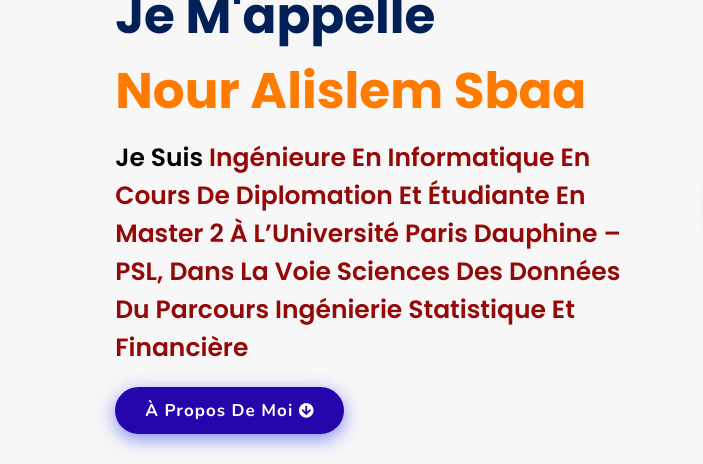
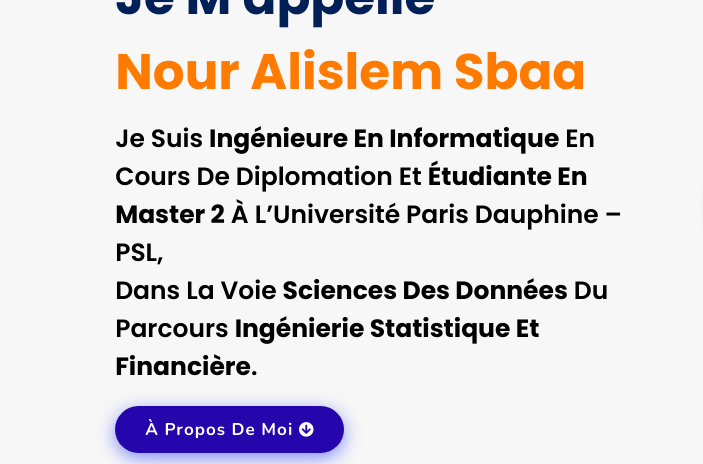
Before and after one commit to NourSbaa/CV, a plain HTML site: page index.html in a window 1280 px wide. Shown: the part 191-655 px from the top of the page, 0-703 px from the left. Drawn offline with nearby package versions, Linux system fonts and the light colour scheme; a script that the page names is missing.

Commit message:
Update index.html

```diff
--- a/index.html
+++ b/index.html
@@ -35,13 +35,24 @@
     <div id="particles-js"></div>
 
     <div class="content">
-    <h2>Bonjour,<br/>Je m'appelle<span> <br>Nour Alislem Sbaa</span></h2>
-    <p>Je suis
-        <span class="typing-text">ingénieure en informatique en cours de diplomation et étudiante en Master 2
-        à l’Université Paris Dauphine – PSL, dans la voie Sciences des Données du parcours Ingénierie Statistique et Financière</span></p>
-    <a href="#about" class="btn"><span>À propos de moi</span>
-      <i class="fas fa-arrow-circle-down"></i>
-    </a>
+  <h2>
+  Bonjour,<br/>
+  Je m'appelle<br/>
+  <span class="name">Nour Alislem Sbaa</span>
+</h2>
+
+<p class="intro">
+  Je suis <strong>ingénieure en informatique</strong> en cours de diplomation et
+  <strong>étudiante en Master 2</strong> à l’Université Paris Dauphine – PSL,<br/>
+  dans la voie <strong>Sciences des Données</strong> du parcours
+  <strong>Ingénierie Statistique et Financière</strong>.
+</p>
+
+<a href="#about" class="btn">
+  <span>À propos de moi</span>
+  <i class="fas fa-arrow-circle-down"></i>
+</a>
+
     <div class="socials">
         <ul class="social-icons">
           <li><a class="linkedin" aria-label="LinkedIn" href="https://www.linkedin.com/in/nour-alislem-sbaa/" target="_blank"><i class="fab fa-linkedin"></i></a></li>
```
